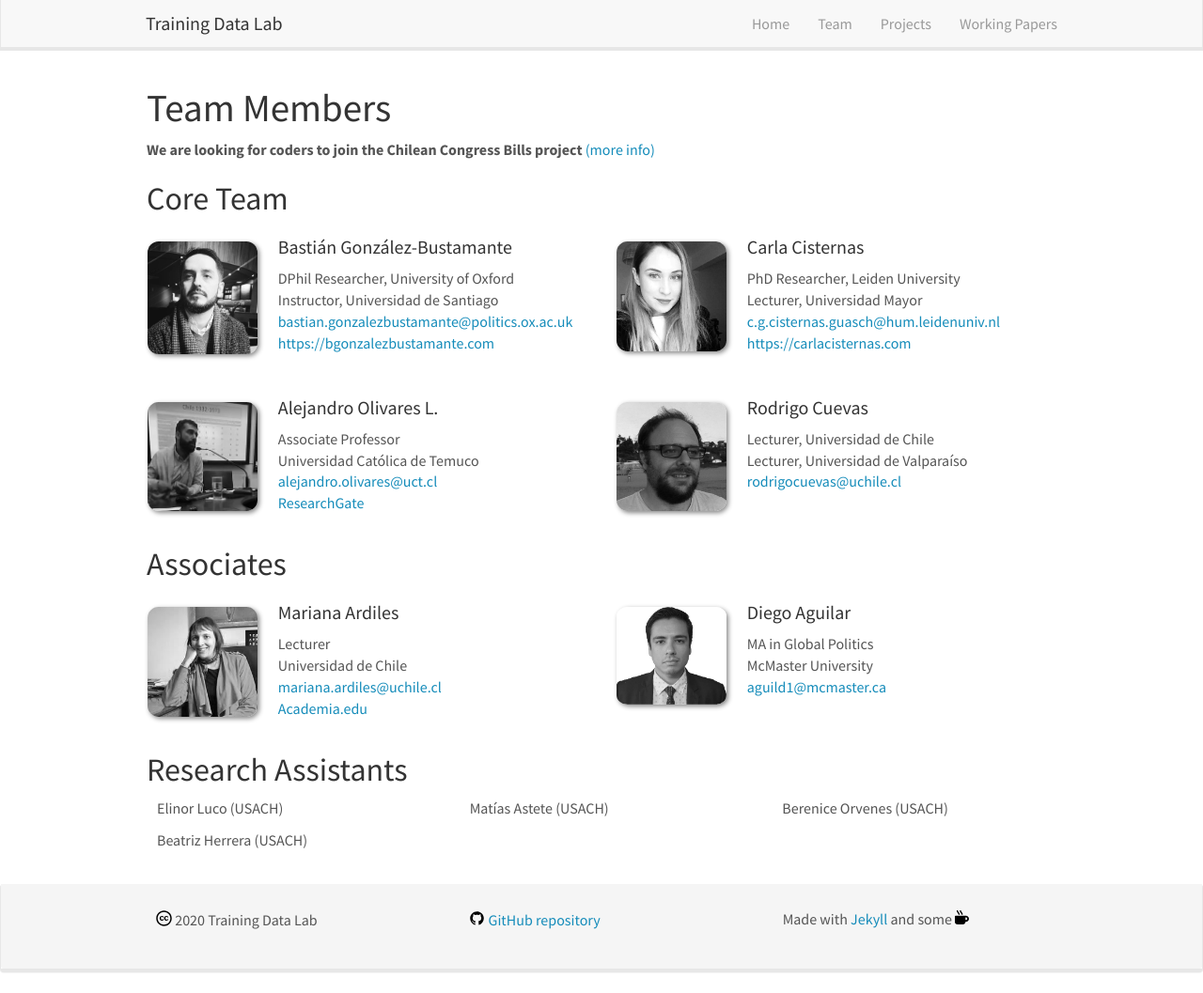
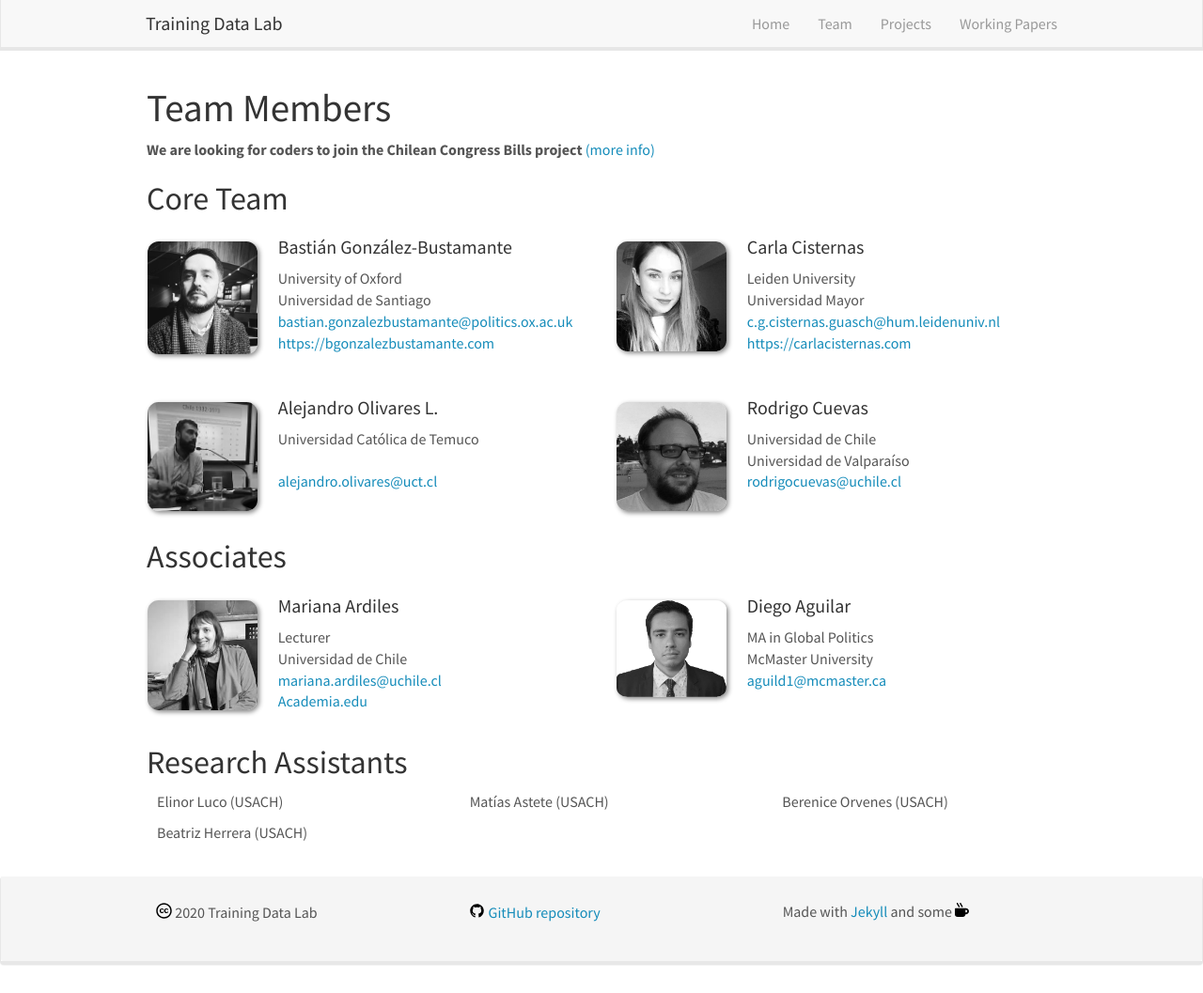
Before and after one commit to training-datalab/old-training-datalab.com, a Jekyll site: the page built from _pages/team.md, in a window 1280 px wide and 1057 px high. Shown: the whole window at 94% size. Built offline with Jekyll 4.4.1, drawn with Linux system fonts in a browser that asks for light colours; nearby versions of some CDN libraries.

Commit message:
Update core_team.yml

```diff
--- a/_data/core_team.yml
+++ b/_data/core_team.yml
@@ -1,27 +1,27 @@
 - name: Bastián González-Bustamante
   photo: bgonzalezbustamante.jpg
-  info1: DPhil Researcher, University of Oxford
-  info2: Instructor, Universidad de Santiago
+  info1: University of Oxford
+  info2: Universidad de Santiago
   email: bastian.gonzalezbustamante@politics.ox.ac.uk
   website: <a href="https://bgonzalezbustamante.com" target="_blank">https://bgonzalezbustamante.com</a>
 
 - name: Carla Cisternas
   photo: ccisternas.jpg
-  info1: PhD Researcher, Leiden University
-  info2: Lecturer, Universidad Mayor
+  info1: Leiden University
+  info2: Universidad Mayor
   email: c.g.cisternas.guasch@hum.leidenuniv.nl
   website: <a href="https://carlacisternas.com/" target="_blank">https://carlacisternas.com</a>
 
 - name: Alejandro Olivares L.
   photo: aolivares.jpg
-  info1: Associate Professor
-  info2: Universidad Católica de Temuco
+  info1: Universidad Católica de Temuco
+  info2:
   email: alejandro.olivares@uct.cl
-  website: <a href="https://www.researchgate.net/profile/Alejandro-Olivares-L" target="_blank">ResearchGate</a>
+  website:
 
 - name: Rodrigo Cuevas
   photo: rcuevas.jpg
-  info1: Lecturer, Universidad de Chile
-  info2: Lecturer, Universidad de Valparaíso
+  info1: Universidad de Chile
+  info2: Universidad de Valparaíso
   email: rodrigocuevas@uchile.cl
   website:
```
